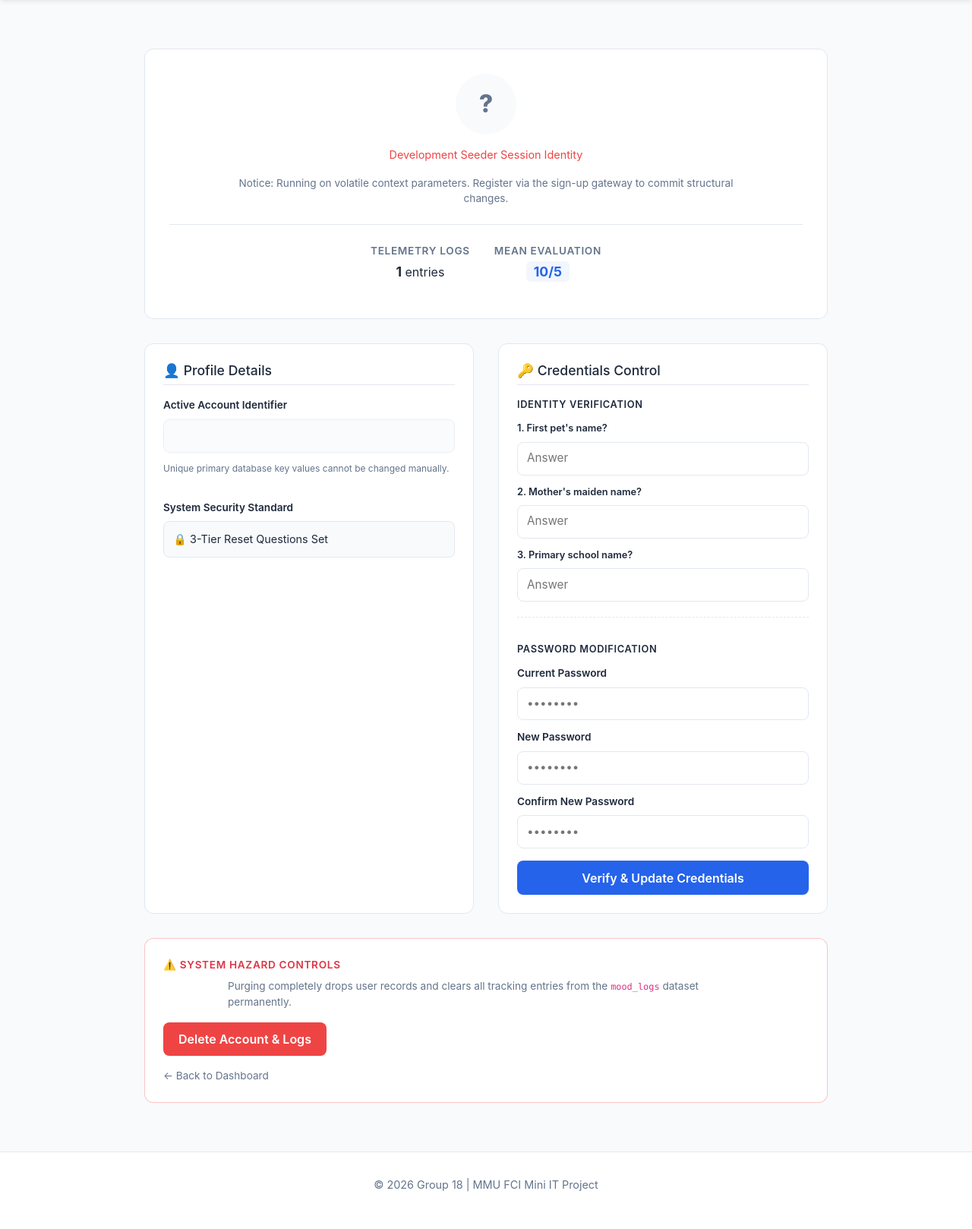
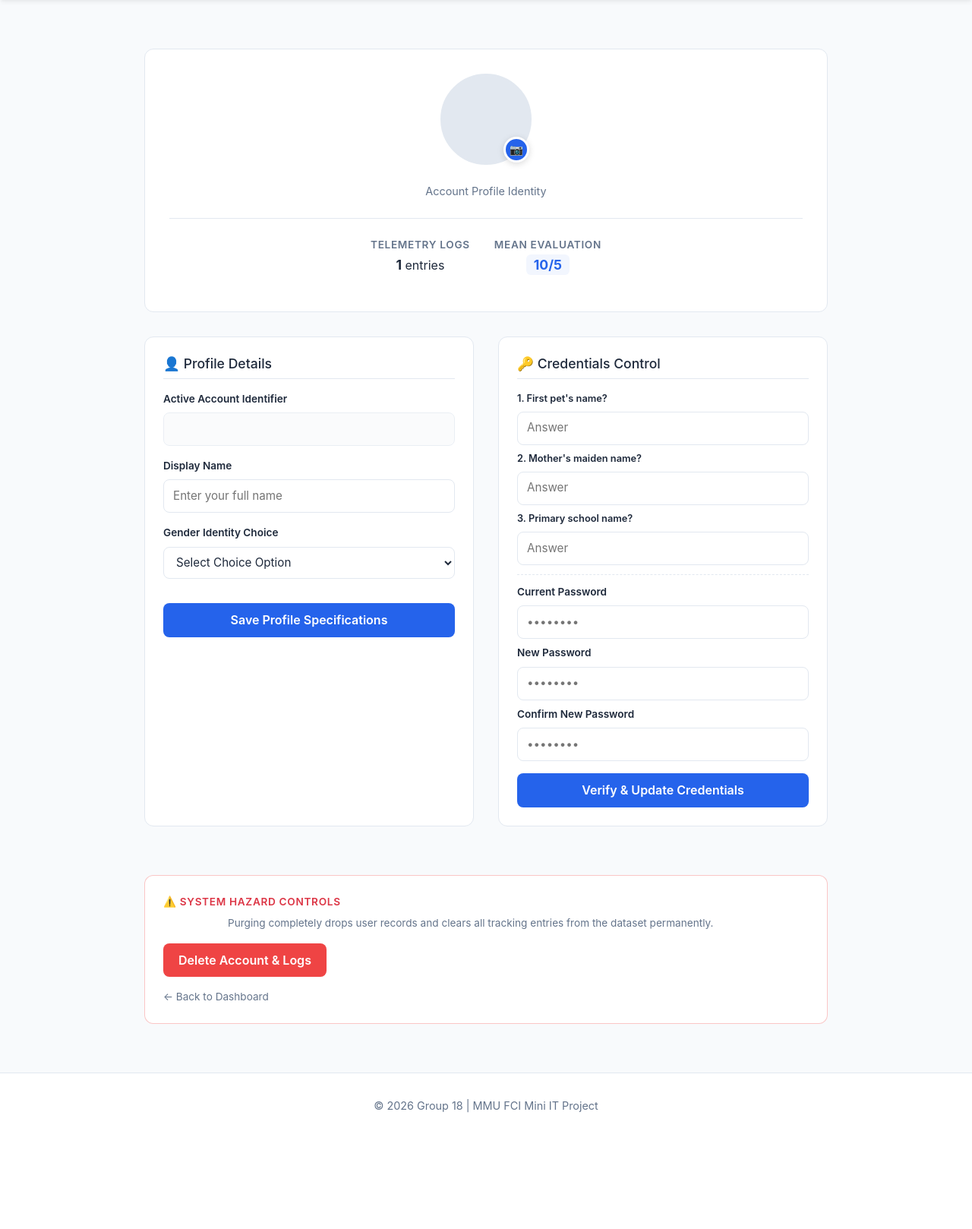
Before and after one commit to Je4emiah/2610-CSP1123-G18, a Flask app: template templates/profile.html in a window 1280 px wide. Shown: the part 71-1689 px from the top of the page at 76% size. After the commit the page ends 1536 px from the top, so only its background shows below. Run offline with Flask 3, Linux system fonts and the light colour scheme; the template is opened without the code that fills it: most values are stand-ins (such as "Sample title", 1, 10 or a date in 2020).

Commit message:
Add files via upload

```diff
--- a/templates/profile.html
+++ b/templates/profile.html
@@ -4,132 +4,125 @@
 <div class="profile-view-wrapper">
     <div class="profile-layout-container">
 
-        <div class="profile-panel profile-text-center profile-summary-card">
-            {% if user %}
-            <div class="profile-avatar-box">{{ user.username.0|upper }}</div>
-            <h2 class="profile-panel-title" id="displayNameText">{{ user.username }}</h2>
+<div class="profile-panel profile-text-center profile-summary-card">
+
+            <form action="{{ url_for('profile') }}" method="POST" enctype="multipart/form-data" id="avatarForm">
+                <div class="profile-avatar-container" style="position: relative; width: 120px; height: 120px; margin: 0 auto 1.5rem;">
+                    <div class="profile-avatar-box" style="width: 100%; height: 100%; border-radius: 50%; overflow: hidden; display: flex; align-items: center; justify-content: center; background: #e2e8f0; border: 3px solid var(--border);">
+                        {% if user and user.profile_pic %}
+                            <img src="{{ url_for('static', filename=user.profile_pic) }}" alt="Avatar" style="width: 100%; height: 100%; object-fit: cover; display: block;">
+                        {% else %}
+                            <span style="font-size: 2.5rem; font-weight: bold; color: var(--text-main);">{{ session.user_id.0|upper }}</span>
+                        {% endif %}
+                    </div>
+
+                    <input type="file" id="profile_avatar_hidden" name="profile_avatar" accept="image/*" style="display: none;" onchange="document.getElementById('avatarForm').submit();">
+
+                    <label for="profile_avatar_hidden" class="avatar-upload-overlay" style="position: absolute; bottom: 3px; right: 3px; width: 34px; height: 34px; background: #2563eb; color: white; border-radius: 50%; display: flex; align-items: center; justify-content: center; cursor: pointer; border: 3px solid var(--bg-panel); box-shadow: 0 2px 8px rgba(0,0,0,0.15); transition: transform 0.2s ease;">
+                        <span style="font-size: 0.9rem;">📷</span>
+                    </label>
+                </div>
+
+                <input type="hidden" name="full_name" value="{{ user.name if user and user.name else session.user_id }}">
+                <input type="hidden" name="gender" value="{{ user.gender if user and user.gender else '' }}">
+            </form>
+
+            <h2 class="profile-panel-title" id="displayNameText" style="margin-top: 0.5rem;">{{ user.name if user and user.name else session.user_id }}</h2>
             <p class="profile-panel-subtitle">Account Profile Identity</p>
-            {% else %}
-            <div class="profile-avatar-box fallback-avatar">?</div>
-            <h2 class="profile-panel-title" id="displayNameText">{{ session.user_id }}</h2>
-            <p class="profile-panel-subtitle state-warning">Development Seeder Session Identity</p>
-            <p class="profile-notice-text">Notice: Running on volatile context parameters. Register via the sign-up
-                gateway to commit structural changes.</p>
-            {% endif %}
 
             <div class="profile-stats-divider">
                 <div class="stat-item">
                     <p class="profile-field-label">Telemetry Logs</p>
-                    <p>
-                        <span class="profile-status-counter" id="totalMoodsCount">{{ entry_count }}</span> entries
-                    </p>
+                    <p><span class="profile-status-counter" id="totalMoodsCount">{{ entry_count }}</span> entries</p>
                 </div>
                 <div class="stat-item">
                     <p class="profile-field-label">Mean Evaluation</p>
-                    <p>
-                        <span class="profile-status-counter score-badge">{{ avg_score }}/5</span>
-                    </p>
+                    <p><span class="profile-status-counter score-badge">{{ avg_score }}/5</span></p>
                 </div>
             </div>
         </div>
 
         <div class="profile-management-grid">
-
             <div class="profile-panel">
                 <h4 class="profile-section-heading">👤 Profile Details</h4>
 
-                <div class="profile-form-group">
-                    <label class="profile-form-label" for="editNameInput">Active Account Identifier</label>
-                    <input type="text" id="editNameInput" class="profile-form-input static-input"
-                        value="{{ session.user_id }}" readonly />
-                    <p class="profile-input-hint">Unique primary database key values cannot be changed manually.</p>
-                </div>
+                <form action="{{ url_for('profile') }}" method="POST" class="d-flex flex-column gap-3">
+                    <div class="profile-form-group">
+                        <label class="profile-form-label">Active Account Identifier</label>
+                        <input type="text" class="profile-form-input static-input" value="{{ session.user_id }}" readonly style="opacity: 0.7; cursor: not-allowed;" />
+                    </div>
 
-                <div class="profile-form-group input-spacer">
-                    <label class="profile-form-label">System Security Standard</label>
-                    <div class="security-badge-lock">🔒 3-Tier Reset Questions Set</div>
-                </div>
+                    <div class="profile-form-group">
+                        <label class="profile-form-label" for="full_name">Display Name</label>
+                        <input type="text" id="full_name" name="full_name" class="profile-form-input" value="{{ user.name if user and user.name else '' }}" placeholder="Enter your full name" required />
+                    </div>
+
+                    <div class="profile-form-group">
+                        <label class="profile-form-label" for="gender">Gender Identity Choice</label>
+                        <select id="gender" name="gender" class="profile-form-input" style="background: var(--bg-panel, #fff); color: var(--text-main, #000);">
+                            <option value="" {% if not user or not user.gender %}selected{% endif %}>Select Choice Option</option>
+                            <option value="Female" {% if user and user.gender == 'Female' %}selected{% endif %}>Female</option>
+                            <option value="Male" {% if user and user.gender == 'Male' %}selected{% endif %}>Male</option>
+                            <option value="Other" {% if user and user.gender == 'Other' %}selected{% endif %}>Other</option>
+                            <option value="Prefer not to say" {% if user and user.gender == 'Prefer not to say' %}selected{% endif %}>Prefer not to say</option>
+                        </select>
+                    </div>
+
+                    <button type="submit" class="profile-action-btn profile-block-btn" style="margin-top: 1rem;">
+                        Save Profile Specifications
+                    </button>
+                </form>
             </div>
 
             <div class="profile-panel">
                 <h4 class="profile-section-heading">🔑 Credentials Control</h4>
-
                 <form action="{{ url_for('reset_password') }}" method="POST" id="passwordUpdateForm">
                     <input type="hidden" name="username" value="{{ session['user_id'] }}">
 
-                    <p class="profile-field-label"
-                        style="color: var(--text-main); font-size: 0.8rem; margin-bottom: 0.75rem;">
-                        Identity Verification
-                    </p>
-
-                    <div class="profile-form-group" style="margin-bottom: 0.75rem;">
+                    <div class="profile-form-group" style="margin-bottom: 0.5rem;">
                         <label class="profile-form-label" style="font-size: 0.8rem;">1. First pet's name?</label>
                         <input type="text" name="q1" class="profile-form-input" placeholder="Answer" required>
                     </div>
-
-                    <div class="profile-form-group" style="margin-bottom: 0.75rem;">
+                    <div class="profile-form-group" style="margin-bottom: 0.5rem;">
                         <label class="profile-form-label" style="font-size: 0.8rem;">2. Mother's maiden name?</label>
                         <input type="text" name="q2" class="profile-form-input" placeholder="Answer" required>
                     </div>
-
-                    <div class="profile-form-group" style="margin-bottom: 1.25rem;">
+                    <div class="profile-form-group" style="margin-bottom: 0.75rem;">
                         <label class="profile-form-label" style="font-size: 0.8rem;">3. Primary school name?</label>
                         <input type="text" name="q3" class="profile-form-input" placeholder="Answer" required>
                     </div>
 
-                    <div style="border-top: 1px dashed var(--border); margin: 1rem 0; padding-top: 1rem;"></div>
+                    <div style="border-top: 1px dashed var(--border, #eee); margin: 0.75rem 0;"></div>
 
-                    <p class="profile-field-label"
-                        style="color: var(--text-main); font-size: 0.8rem; margin-bottom: 0.75rem;">
-                        Password Modification
-                    </p>
-
-                    <div class="profile-form-group" style="margin-bottom: 0.75rem;">
+                    <div class="profile-form-group" style="margin-bottom: 0.5rem;">
                         <label class="profile-form-label" for="current_password">Current Password</label>
-                        <input type="password" id="current_password" name="current_password" class="profile-form-input"
-                            placeholder="••••••••" required>
+                        <input type="password" id="current_password" name="current_password" class="profile-form-input" placeholder="••••••••" required>
+                    </div>
+                    <div class="profile-form-group" style="margin-bottom: 0.5rem;">
+                        <label class="profile-form-label" for="new_password">New Password</label>
+                        <input type="password" id="new_password" name="new_password" class="profile-form-input" placeholder="••••••••" required>
+                    </div>
+                    <div class="profile-form-group" style="margin-bottom: 1rem;">
+                        <label class="profile-form-label" for="confirm_password">Confirm New Password</label>
+                        <input type="password" id="confirm_password" name="confirm_password" class="profile-form-input" placeholder="••••••••" required>
                     </div>
 
-                    <div class="profile-form-group" style="margin-bottom: 0.75rem;">
-                        <label class="profile-form-label" for="new_password">New Password</label>
-                        <input type="password" id="new_password" name="new_password" class="profile-form-input"
-                            placeholder="••••••••" required>
-                    </div>
-
-                    <div class="profile-form-group" style="margin-bottom: 1rem;">
-                        <label class="profile-form-label" for="confirm_password">Confirm New Password</label>
-                        <input type="password" id="confirm_password" name="confirm_password" class="profile-form-input"
-                            placeholder="••••••••" required>
-                    </div>
-
-                    <button type="submit" class="profile-action-btn profile-block-btn">
-                        Verify & Update Credentials
-                    </button>
+                    <button type="submit" class="profile-action-btn profile-block-btn">Verify & Update Credentials</button>
                 </form>
             </div>
-
         </div>
 
-        <div class="profile-panel purge-danger-zone">
+        <div class="profile-panel purge-danger-zone" style="margin-top: 2rem;">
             <p class="profile-field-label text-danger">⚠️ System Hazard Controls</p>
-            <p class="profile-notice-text spacer-sm">
-                Purging completely drops user records and clears all tracking entries from the <code>mood_logs</code>
-                dataset permanently.
-            </p>
-
+            <p class="profile-notice-text spacer-sm">Purging completely drops user records and clears all tracking entries from the dataset permanently.</p>
             <div class="purge-actions-container">
-                <form action="{{ url_for('delete_account') }}" method="POST"
-                    onsubmit="return confirm('CRITICAL PROMPT: Are you absolutely certain you want to permanently delete your account and clear all analytics records from MindMetric? This action is non-reversible.');">
+                <form action="{{ url_for('delete_account') }}" method="POST" onsubmit="return confirm('CRITICAL PROMPT: Confirm permanent deletion? This action is non-reversible.');">
                     <button type="submit" class="profile-delete-btn">Delete Account & Logs</button>
                 </form>
-                <a href="{{ url_for('dashboard') }}" class="profile-secondary-link"
-                    style="display: block; margin-top: 1rem; font-size: 0.85rem; text-decoration: none;">← Back to
-                    Dashboard</a>
+                <a href="{{ url_for('dashboard') }}" class="profile-secondary-link" style="display: block; margin-top: 1rem; font-size: 0.85rem; text-decoration: none;">← Back to Dashboard</a>
             </div>
         </div>
 
     </div>
 </div>
-
-<script src="{{ url_for('static', filename='js/profile.js') }}"></script>
-{% endblock %}
+{% endblock %}x
```
